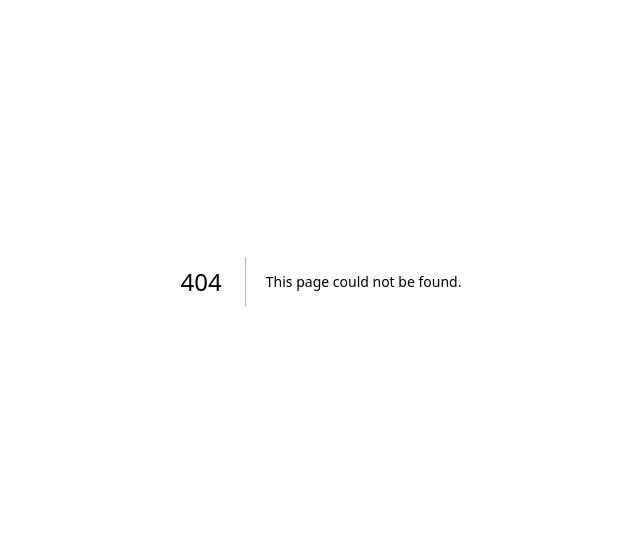
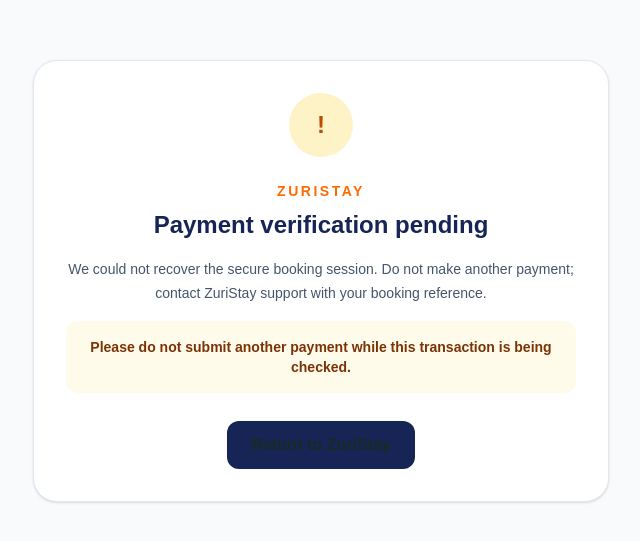
Before and after one commit to robinsonb254/zuristay, a Next.js app: page /booking/paypal-return in a window 1280 px wide. Before the commit this address had no page. Shown: the part 119-660 px from the top of the page, without its empty margins (319-959 px from the left). Built offline with nearby package versions, Linux system fonts and the light colour scheme.

Commit message:
Add secure PayPal return and payment verification page

```diff
--- /dev/null
+++ b/src/app/booking/paypal-return/page.tsx
@@ -0,0 +1,67 @@
+"use client";
+
+import Link from "next/link";
+import { useEffect, useRef, useState } from "react";
+
+export default function PayPalReturnPage() {
+  const started = useRef(false);
+  const [status, setStatus] = useState<"checking" | "paid" | "cancelled" | "error">("checking");
+  const [message, setMessage] = useState("Verifying your PayPal payment securely…");
+  const [reference, setReference] = useState("");
+
+  useEffect(() => {
+    if (started.current) return;
+    started.current = true;
+    const params = new URLSearchParams(window.location.search);
+    if (params.get("cancelled") === "1") {
+      setStatus("cancelled");
+      setMessage("You cancelled PayPal checkout. Your reservation is not confirmed and your room hold remains subject to its expiry time.");
+      return;
+    }
+    const orderId = params.get("token");
+    let bookingId = "";
+    try { bookingId = sessionStorage.getItem("zuristay:paypal-booking-id") || ""; } catch {}
+    let accessToken = "";
+    try { accessToken = bookingId ? sessionStorage.getItem(`zuristay:booking-access:${bookingId}`) || "" : ""; } catch {}
+    if (!orderId || !bookingId || !accessToken) {
+      setStatus("error");
+      setMessage("We could not recover the secure booking session. Do not make another payment; contact ZuriStay support with your booking reference.");
+      return;
+    }
+    void (async () => {
+      try {
+        const response = await fetch("/api/payments/paypal/capture-order", {
+          method: "POST",
+          headers: { "Content-Type": "application/json", "x-booking-access-token": accessToken },
+          body: JSON.stringify({ order_id: orderId }),
+        });
+        const result = await response.json();
+        if (!response.ok || !result.success) throw new Error(result.error || "PayPal payment is still being verified.");
+        setReference(result.capture_id || "");
+        setStatus("paid");
+        setMessage(`Payment confirmed. Your reservation is confirmed. PayPal charged USD ${Number(result.paypal_amount_usd).toFixed(2)} for a booking total of KES ${Number(result.booking_amount_kes).toLocaleString("en-KE", { maximumFractionDigits: 2 })}.`);
+      } catch (error) {
+        setStatus("error");
+        setMessage(error instanceof Error ? error.message : "Payment verification is pending. Do not pay again.");
+      }
+    })();
+  }, []);
+
+  return (
+    <main className="flex min-h-screen items-center justify-center bg-slate-50 px-5 py-12">
+      <section className="w-full max-w-xl rounded-3xl border border-slate-200 bg-white p-8 text-center shadow-sm">
+        <div className={`mx-auto flex h-16 w-16 items-center justify-center rounded-full ${status === "paid" ? "bg-green-100 text-green-700" : status === "error" ? "bg-amber-100 text-amber-700" : "bg-blue-100 text-blue-800"}`}>
+          <span className="text-2xl font-black">{status === "paid" ? "✓" : status === "error" ? "!" : "…"}</span>
+        </div>
+        <p className="mt-6 text-sm font-black uppercase tracking-[0.18em] text-orange-500">ZuriStay</p>
+        <h1 className="mt-2 text-2xl font-black text-blue-950">
+          {status === "paid" ? "Reservation confirmed" : status === "cancelled" ? "Checkout cancelled" : status === "error" ? "Payment verification pending" : "Confirming payment"}
+        </h1>
+        <p role="status" className="mt-4 text-sm leading-6 text-slate-600">{message}</p>
+        {reference && <p className="mt-4 break-all text-xs text-slate-400">PayPal capture reference: {reference}</p>}
+        {status === "error" && <p className="mt-4 rounded-xl bg-amber-50 p-4 text-sm font-semibold text-amber-900">Please do not submit another payment while this transaction is being checked.</p>}
+        <Link href="/" className="mt-7 inline-flex rounded-xl bg-blue-950 px-6 py-3 font-bold text-white">Return to ZuriStay</Link>
+      </section>
+    </main>
+  );
+}
```
